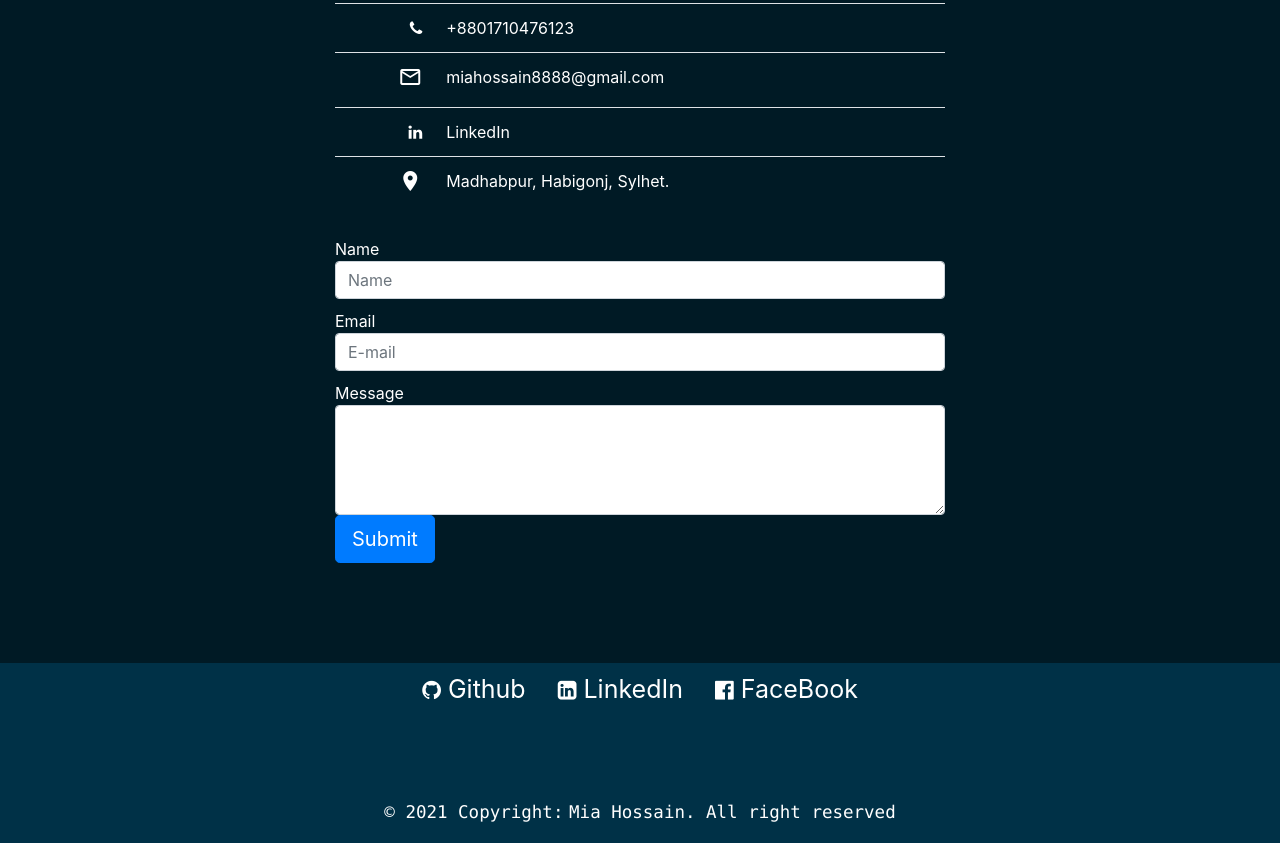
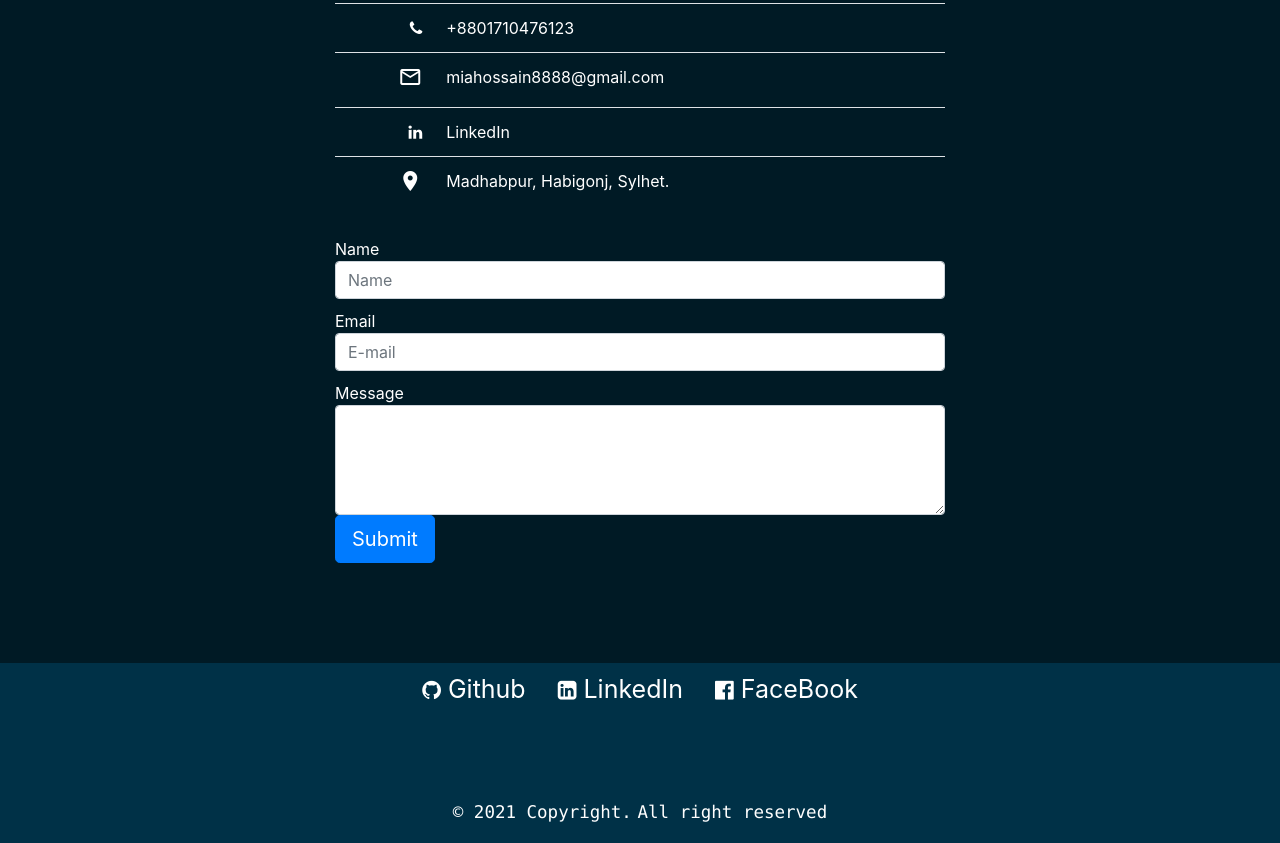
Before and after one commit to hossain95/my-portfolio, a plain HTML site: page index.html in a window 1280 px wide. Shown: the part 4702-5545 px from the top of the page. Drawn offline with nearby package versions, Linux system fonts and the light colour scheme.

Commit message:
Update index.html

```diff
--- a/index.html
+++ b/index.html
@@ -370,7 +370,7 @@
             </li>
         </ul>
         <div class="reserved">
-            <code>© 2021 Copyright:</code> <code>Mia Hossain. All right reserved</code>
+            <code>© 2021 Copyright.</code> <code>All right reserved</code>
         </div>
     </footer>
 
```
